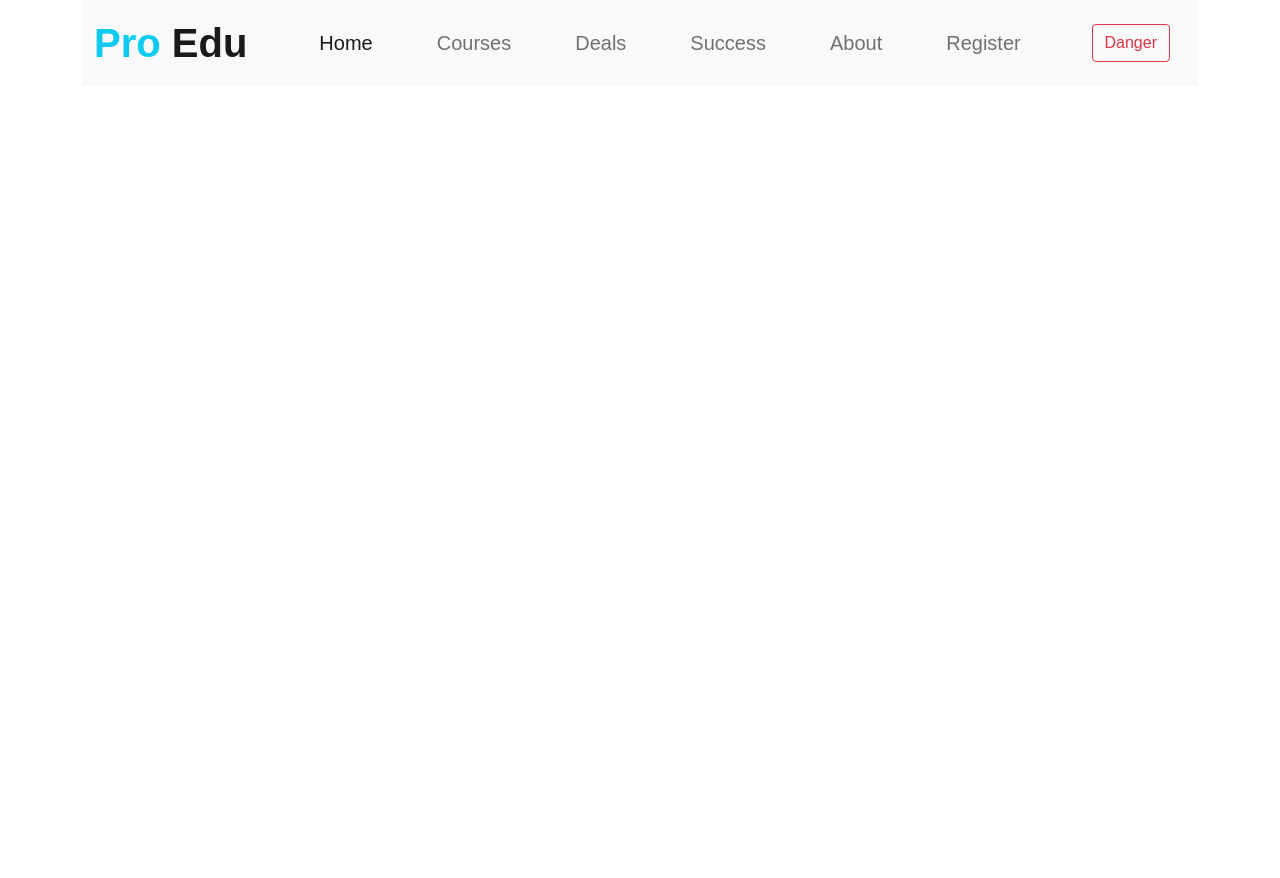
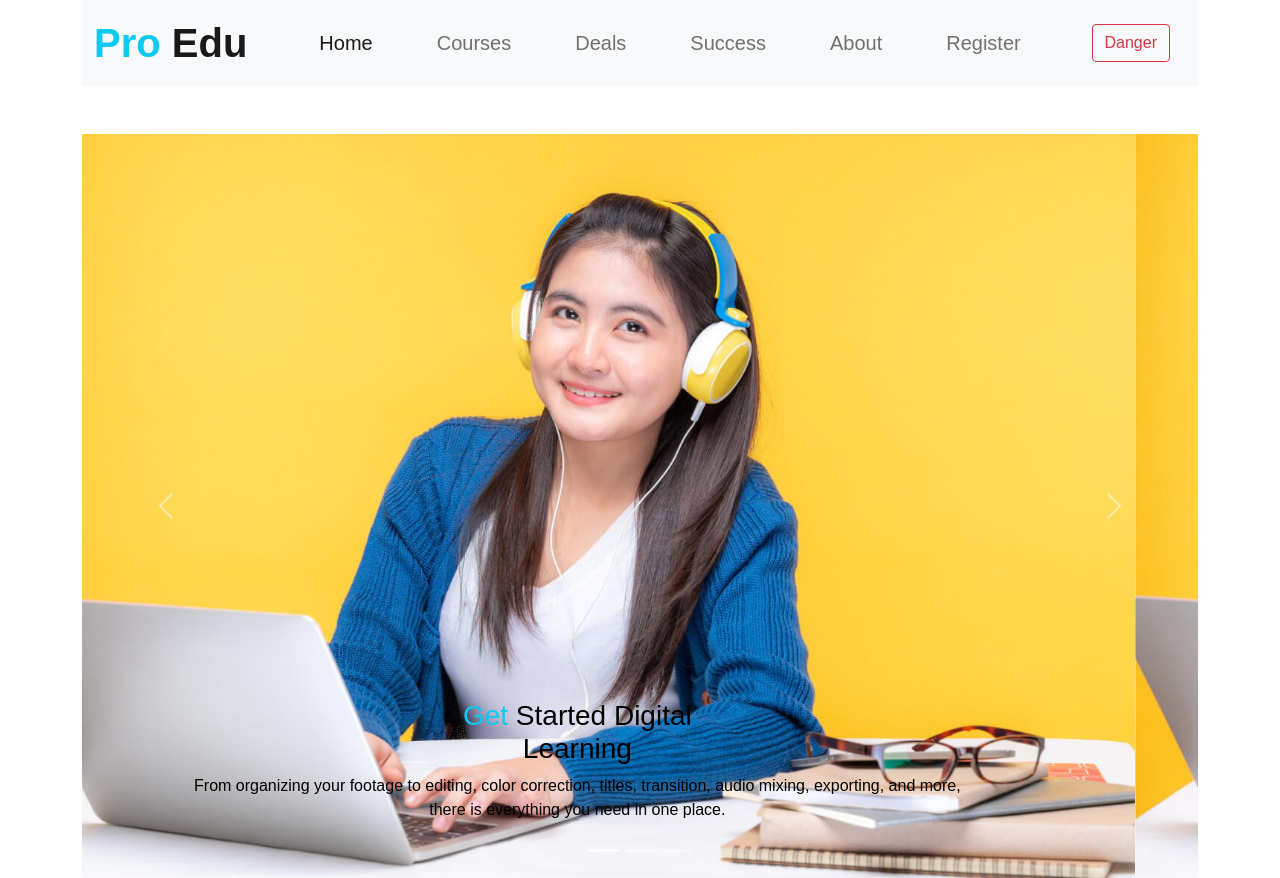
Before and after one commit to raselahamed2/Digital-courses, a plain HTML site: page index.html in a window 1280 px wide. Before the commit the page ends 800 px from the top, so only its background shows below. Drawn offline with nearby package versions, Linux system fonts and the light colour scheme.

Commit message:
banner section

```diff
--- a/index.html
+++ b/index.html
@@ -50,6 +50,50 @@
           </nav>
     </section>
     <!-- nav section end  -->
+    <!-- Banner section start  -->
+    <section class="mt-5">
+        <div id="carouselExampleCaptions" class="carousel slide" data-bs-ride="carousel">
+            <div class="carousel-indicators">
+                <button type="button" data-bs-target="#carouselExampleCaptions" data-bs-slide-to="0" class="active" aria-current="true" aria-label="Slide 1"></button>
+              <button type="button" data-bs-target="#carouselExampleCaptions" data-bs-slide-to="1" aria-label="Slide 2"></button>
+              <button type="button" data-bs-target="#carouselExampleCaptions" data-bs-slide-to="2" aria-label="Slide 3"></button>
+            </div>
+            <div class="carousel-inner">
+              <div class="carousel-item active">
+                <div>
+                <img src="images/cover/cover-2.jpg" class="d-block w-100 cover" alt="...">
+                </div>
+                <div class="carousel-caption  d-md-block ">
+                  <h3 class=" align-items-center text-black"><span class="text-info">Get </span> Started Digital <br> Learning</h3>
+                  <p class="text-black fw-light">From organizing your footage to editing, color correction, titles, transition, audio mixing, exporting, and more, there is everything you need in one place.</p>
+                </div>
+              </div>
+              <div class="carousel-item">
+                <img src="images/cover/cover-2.jpg" class="d-block w-100 cover" alt="..">
+                <div class="carousel-caption d-md-block">
+                    <h3 class=" align-items-center text-black lg-fw-1"><span class="text-info">Get </span> Started Digital <br> Learning</h3>
+                    <p class="text-black fw-light">From organizing your footage to editing, color correction, titles, transition, audio mixing, exporting, and more, there is everything you need in one place.</p>
+                </div>
+              </div>
+              <div class="carousel-item">
+                <img src="images/cover/cover-2.jpg" class="d-block w-100 cover" alt="..">
+                <div class="carousel-caption d-md-block">
+                    <h3 class=" align-items-center text-black  "><span class="text-info">Get </span> Started Digital <br> Learning</h3>
+                    <p class="text-black fw-light">From organizing your footage to editing, color correction, titles, transition, audio mixing, exporting, and more, there is everything you need in one place.</p>
+                </div>
+              </div>
+            </div>
+            <button class="carousel-control-prev" type="button" data-bs-target="#carouselExampleCaptions" data-bs-slide="prev">
+              <span class="carousel-control-prev-icon" aria-hidden="true"></span>
+              <span class="visually-hidden">Previous</span>
+            </button>
+            <button class="carousel-control-next" type="button" data-bs-target="#carouselExampleCaptions" data-bs-slide="next">
+              <span class="carousel-control-next-icon" aria-hidden="true"></span>
+              <span class="visually-hidden">Next</span>
+            </button>
+          </div>
+    </section>
+    <!-- Banner section end  -->
     </header>
 
     <!-- js link  -->
```
